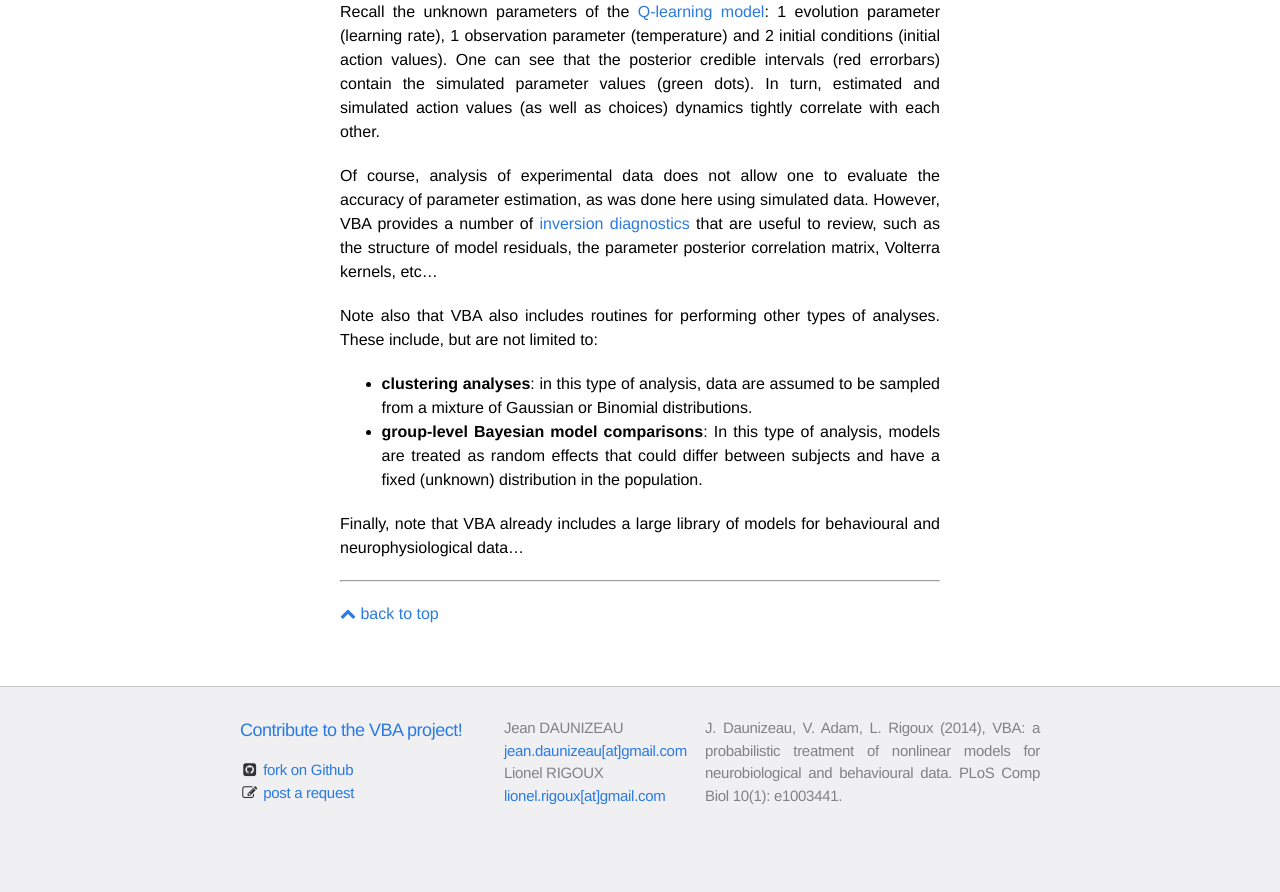
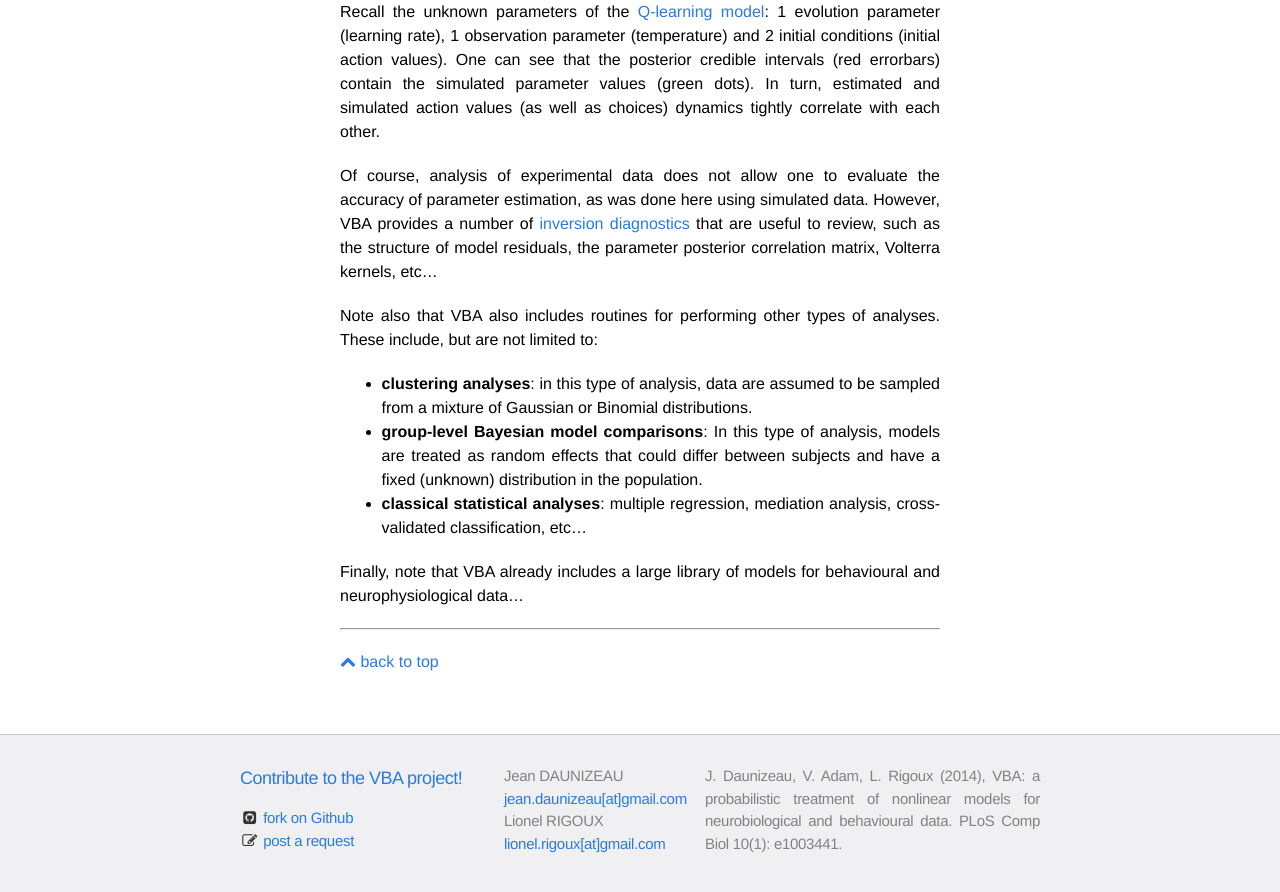
Before and after one commit to MBB-team/VBA-toolbox, a Jekyll site: the page built from _wiki/Fast-demo-Q-learning-model.md, in a window 1280 px wide and 900 px high, scrolled down 3595 px. Shown: the top 892 px of the window. Built offline with Jekyll 4.4.1, drawn with Linux system fonts in a browser that asks for light colours; nearby versions of some CDN libraries; before the commit the page ends 4447 px from its top, so only the background shows below that.

Commit message:
Update Fast-demo-Q-learning-model.md

```diff
--- a/_wiki/Fast-demo-Q-learning-model.md
+++ b/_wiki/Fast-demo-Q-learning-model.md
@@ -117,5 +117,6 @@ Note also that VBA also includes routines for performing other types of analyses
 
 - **clustering analyses**: in this type of analysis, data are assumed to be sampled from a mixture of Gaussian or Binomial distributions.
 - **group-level Bayesian model comparisons**: In this type of analysis, models are treated as random effects that could differ between subjects and have a fixed (unknown) distribution in the population.
+- **classical statistical analyses**: multiple regression, mediation analysis, cross-validated classification, etc...
 
 Finally, note that VBA already includes a large library of models for behavioural and neurophysiological data...
```
